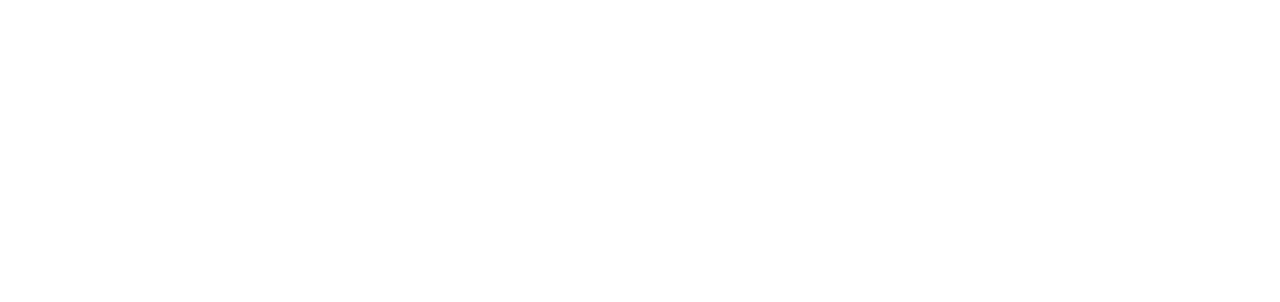
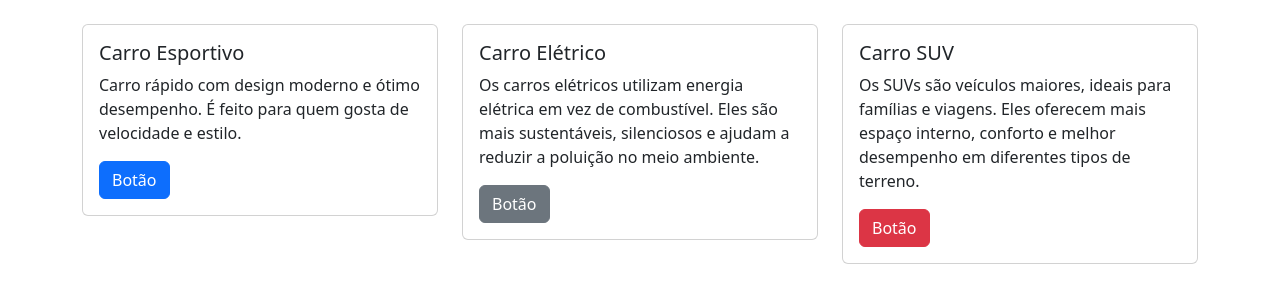
Before and after one commit to modesto-08/bootstrap_base, a plain HTML site: page ex5a-al-fazer-grid-(ex)/ex5a.html in a window 1280 px wide. Drawn offline with nearby package versions, Linux system fonts and the light colour scheme.

Commit message:
Desafios concluído.
Concluímos os desafios pedidos em aula.

```diff
--- a/ex5a-al-fazer-grid-(ex)/ex5a.html
+++ b/ex5a-al-fazer-grid-(ex)/ex5a.html
@@ -1 +1,54 @@
 <!-- 1ª Digitação (Resolver exercício aqui) -->
+ <!DOCTYPE html>
+<html lang="pt-br">
+<head>
+    <meta charset="UTF-8">
+    <meta name="viewport" content="width=device-width, initial-scale=1.0">
+    <title>Cards Bootstrap</title>
+
+    <!-- Bootstrap via CDN-->
+    <link href="https://cdn.jsdelivr.net/npm/bootstrap@5.3.0/dist/css/bootstrap.min.css" rel="stylesheet">
+</head>
+<body>
+
+
+  <!-- 1ª Digitação (Aqui) -->
+   <div class="container mt-4">
+    <div class="row">
+      <div class="col-sm-4">
+        <div class="card">
+          <div class="card-body">
+            <h5 class="card-title">Carro Esportivo</h5>
+            <p class="card-text">Carro rápido com design moderno e ótimo desempenho. É feito para quem gosta de velocidade e estilo.</p>
+            <a href="#" class="btn btn-primary">Botão</a>
+          </div>
+        </div>
+      </div>
+
+      <div class="col-sm-4">
+        <div class="card">
+          <div class="card-body">
+            <h5 class="card-title">Carro Elétrico</h5>
+            <p class="card-text">Os carros elétricos utilizam energia elétrica em vez de combustível. Eles são mais sustentáveis, silenciosos e ajudam a reduzir a poluição no meio ambiente.</p>
+            <a href="#" class="btn btn-secondary">Botão</a>
+          </div>
+        </div>
+      </div>
+      <div class="col-sm-4">
+        <div class="card">
+          <div class="card-body">
+            <h5 class="card-title">Carro SUV</h5>
+            <p class="card-text">Os SUVs são veículos maiores, ideais para famílias e viagens. Eles oferecem mais espaço interno, conforto e melhor desempenho em diferentes tipos de terreno.</p>
+            <a href="#" class="btn btn-danger">Botão</a>
+          </div>
+        </div>
+      </div>
+
+
+
+    </div>
+   </div>
+
+    <script src="https://cdn.jsdelivr.net/npm/bootstrap@5.3.0/dist/js/bootstrap.bundle.min.js"></script>
+</body>
+</html>
```
Also changed, not shown: ex5b-al-fazer-formulario-(ex)/ex5b.html (+60 -1 lines).
